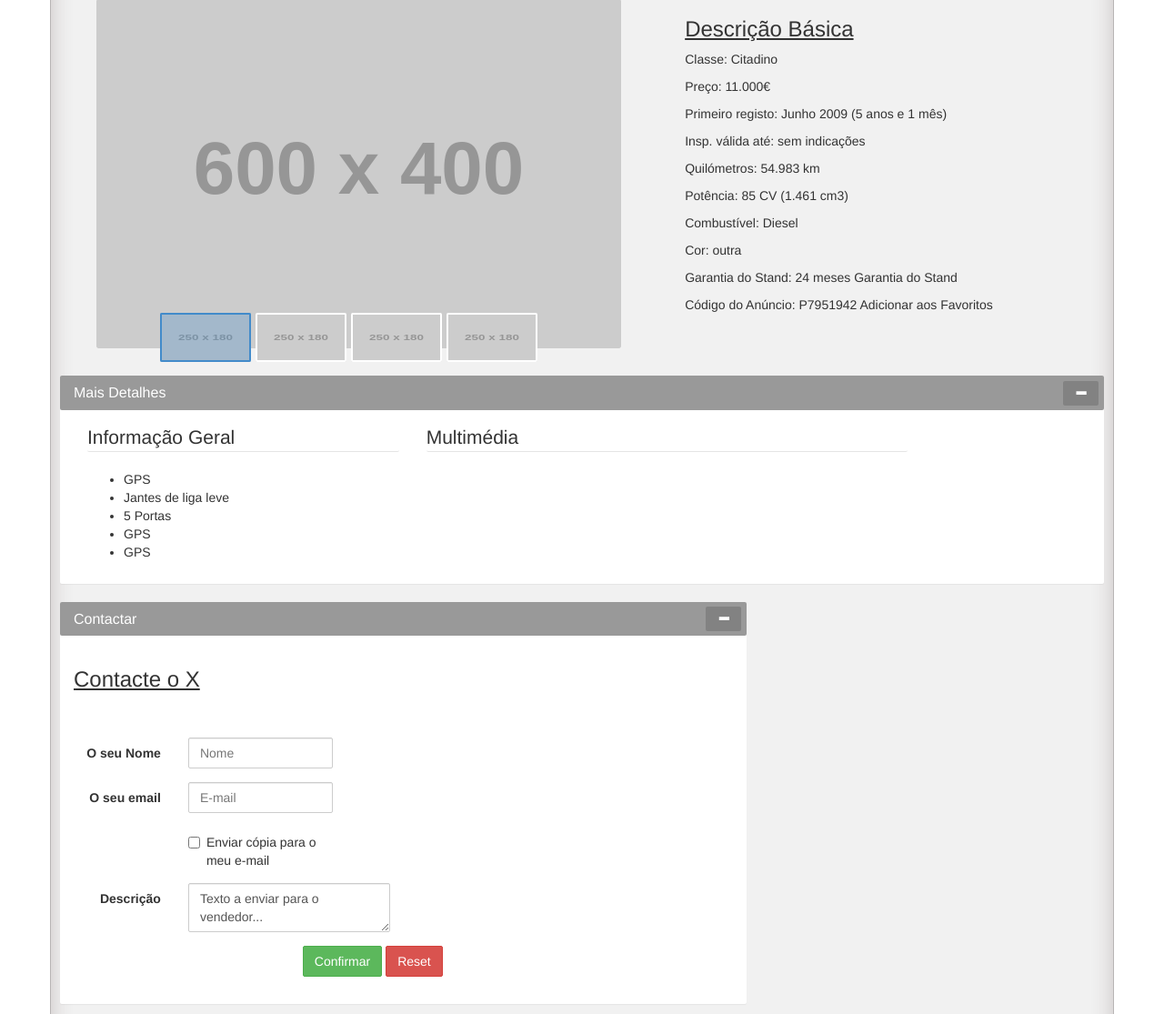
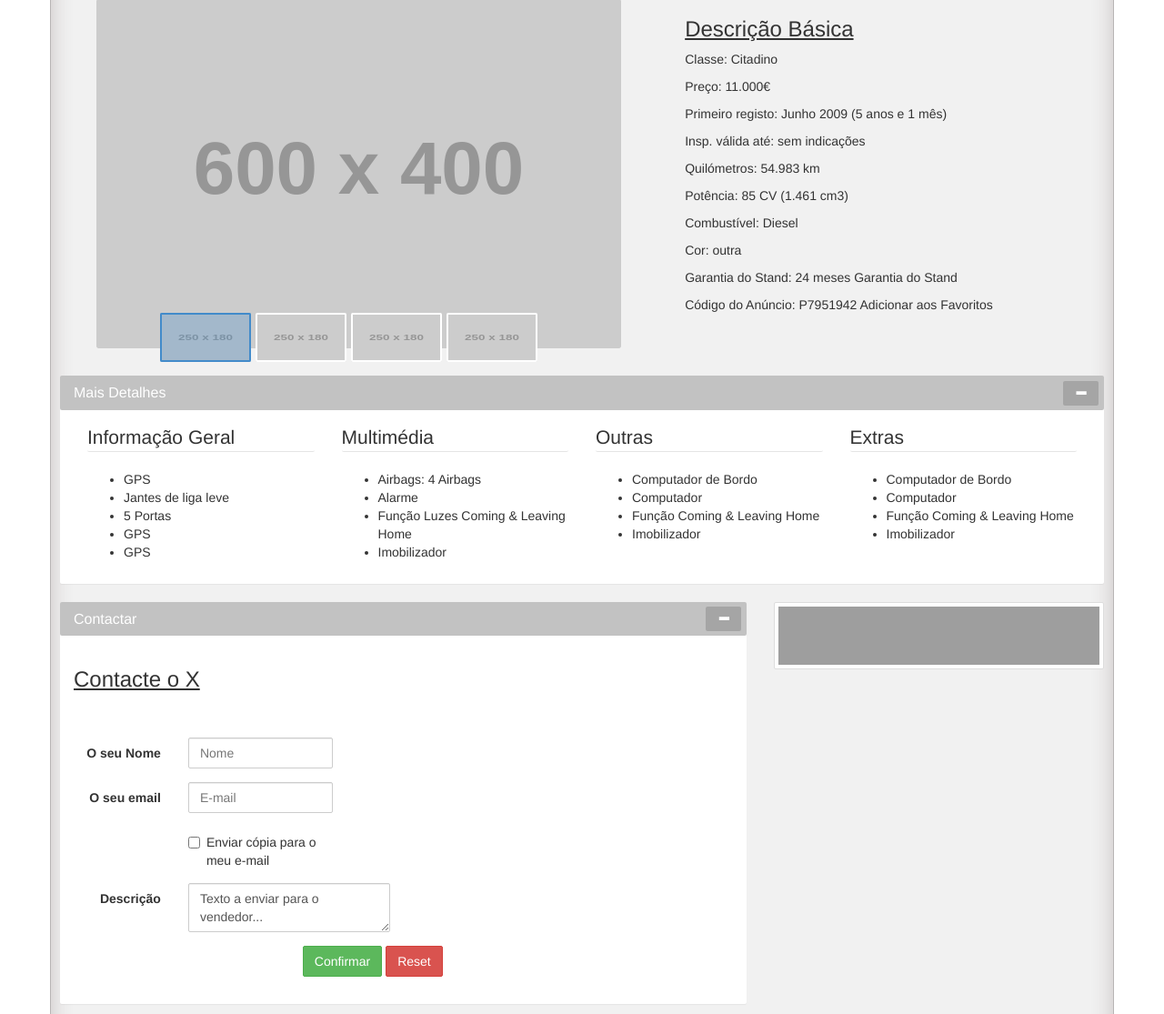
Before and after one commit to TenTimeProductions/Standvirtual, a PHP site: page /details.php in a window 1280 px wide. Shown: the part 271-1386 px from the top of the page at 91% size. Run offline with PHP 8.4, Linux system fonts and the light colour scheme; grey boxes labelled with a size stand in for pictures from a placeholder-image service; some libraries are stand-ins or nearby versions; grey boxes are pictures that could not be loaded.

Commit message:
Adds e etc info

```diff
--- a/info.php
+++ b/info.php
@@ -62,7 +62,7 @@
                         <span class="pull-right clickable"><i class="glyphicon glyphicon-minus"></i></span>
                     </div>
                     <div class="panel-body">
-                        <div class="col-xs-12 col-sm-12 col-md-4 col-lg-4">
+                        <div class="col-xs-12 col-sm-12 col-md-4 col-lg-3">
                             <fieldset><!--Informação Geral-->
                                 <legend>Informação Geral</legend>
                                 <ul>
@@ -74,9 +74,37 @@
                                 </ul>
                             </fieldset> <!--Informação Geral-->
                         </div>
-                        <div class="col-xs-12 col-sm-12 col-md-6 col-lg-6">
+                        <div class="col-xs-12 col-sm-12 col-md-3 col-lg-3">
                             <fieldset><!--Multimédia-->
                                 <legend>Multimédia</legend>
+                                <ul>
+                                    <li>Airbags: 4 Airbags</li>
+                                    <li>Alarme</li>
+                                    <li>Função Luzes Coming & Leaving Home</li>
+                                    <li>Imobilizador</li>
+                                </ul>
+                            </fieldset> <!--Multimédia-->
+                        </div>
+                        <div class="col-xs-12 col-sm-12 col-md-3 col-lg-3">
+                            <fieldset><!--Multimédia-->
+                                <legend>Outras</legend>
+                                <ul>
+                                    <li>Computador de Bordo</li>
+                                    <li>Computador</li>
+                                    <li>Função Coming & Leaving Home</li>
+                                    <li>Imobilizador</li>
+                                </ul>
+                            </fieldset> <!--Multimédia-->
+                        </div>
+                        <div class="col-xs-12 col-sm-12 col-md-3 col-lg-3">
+                            <fieldset><!--Multimédia-->
+                                <legend>Extras</legend>
+                                <ul>
+                                    <li>Computador de Bordo</li>
+                                    <li>Computador</li>
+                                    <li>Função Coming & Leaving Home</li>
+                                    <li>Imobilizador</li>
+                                </ul>
                             </fieldset> <!--Multimédia-->
                         </div>
                     </div>
@@ -150,6 +178,9 @@
         </div>
                     </div>
                 </div>
+                <div class="col-md-4">
+                        <img src="http://lorempixel.com/660/120/technics/Ads%20for%20this%20site/" class="img-responsive img-thumbnail" alt="">
+                    </div>
             </div><!-- row -->
 		<!-- related -->
 		<div class="col-xs-12 col-sm-12 col-md-8 col-lg-8">
@@ -232,10 +263,11 @@
                           <a data-slide="next" href="#Carousel" class="right carousel-control">›</a>
                         </div><!--.Carousel-->
 
+
         		</div>
         	</div>
 		</div>
-		<div class="col-xs-2 col-sm-2 col-md-2 col-lg-2">
-
-		</div>
+        <div class="col-md-4" style="height:400px;">
+                        <img src="http://lorempixel.com/660/120/technics/Ads%20for%20this%20site/" height="400px"class="img-responsive img-thumbnail" alt="">
+                    </div>
 </div>
--- a/public/css/details.css
+++ b/public/css/details.css
@@ -98,7 +98,7 @@ background: #428bca;
 a.clickable { color: inherit; }
 a.clickable:hover { text-decoration:none; }
 .panel-primary>.panel-heading{
-    background-color:rgba(0, 0, 0, 0.4);
+    background-color:rgba(0, 0, 0, 0.24);
     border-style: none;
 }
 .panel{
```
